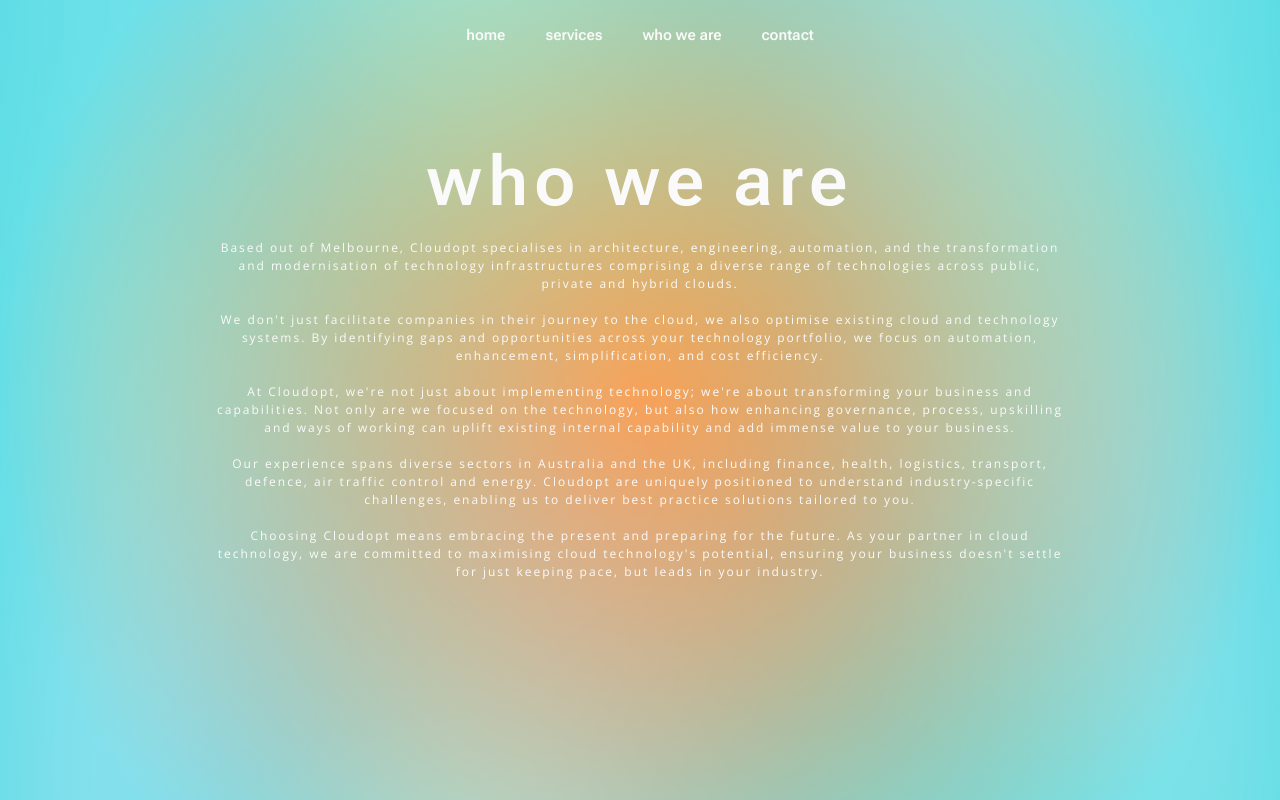
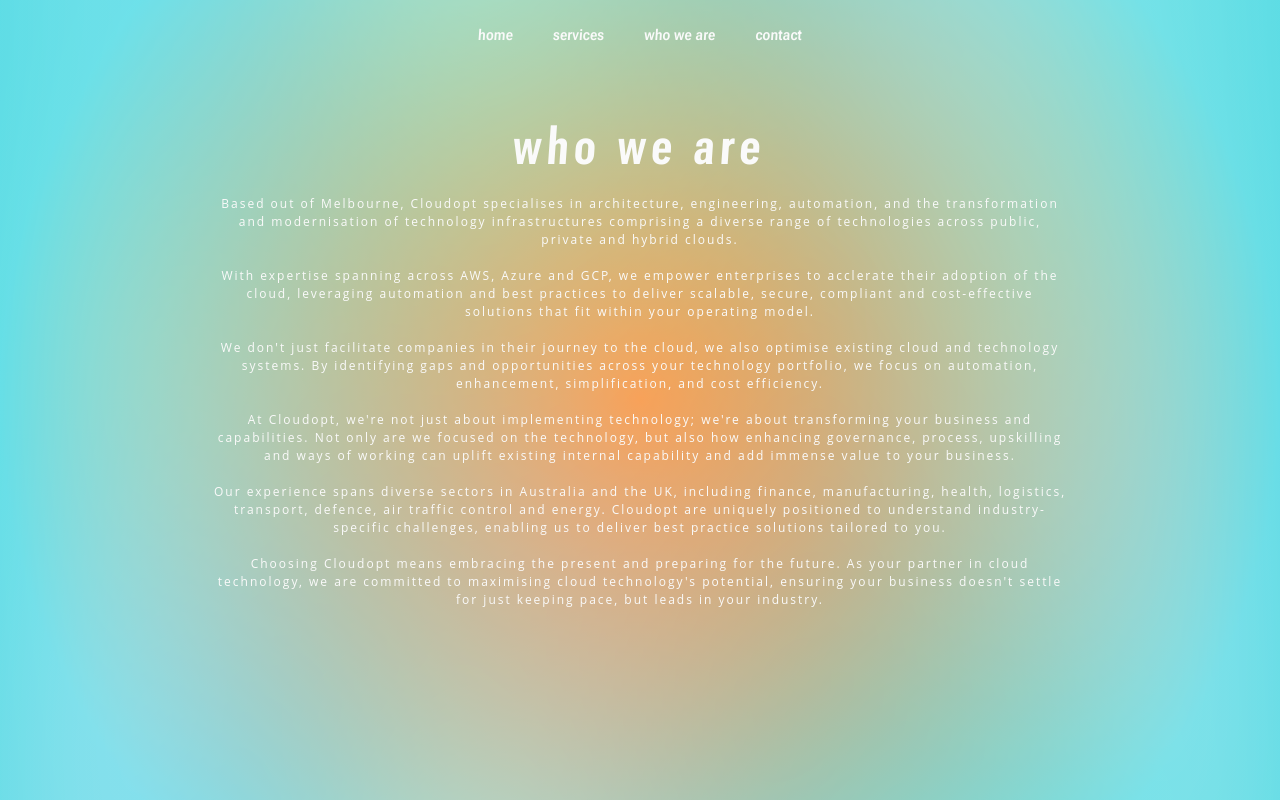
Before and after one commit to jaseblenner/wwwcloudoptcomau, an Astro site in the folder app/: page /whoweare in a window 1280 px wide. Built offline with nearby package versions, Linux system fonts and the light colour scheme; Astro itself is replaced by a stand-in of ours; some icons are missing.

Commit message:
we now preload our hero logo and fonts

```diff
--- a/app/src/components/BaseHead.astro
+++ b/app/src/components/BaseHead.astro
@@ -47,6 +47,10 @@ const image = new URL(Astro.props.image || 'assets/images/card.png', Astro.site)
 <meta property="twitter:description" content={description} />
 <meta property="twitter:image" content={image} />
 
+<!-- Local Assets -->
+<link rel="preload" href="/assets/fonts/roboto-flex.woff2" as="font" type="font/woff2" crossorigin="anonymous">
+<link rel="preload" as="image" href="/assets/images/hero-logo.png">
+
 <!-- Google Fonts -->
 <link rel="preconnect" href="https://fonts.googleapis.com">
 <link rel="preconnect" href="https://fonts.gstatic.com" crossorigin>
@@ -61,12 +65,3 @@ onload="this.onload=null;this.rel='stylesheet'">
     rel="stylesheet"
     type="text/css">
 </noscript>
-
-<link rel="preload" href="https://fonts.googleapis.com/css2?family=Roboto+Flex:opsz,slnt,wdth,wght@8..144,-4,40,600;8..144,-4,59.1,600;8..144,-4,125,600&family=Open+Sans&display=swap" as="style"
-onload="this.onload=null;this.rel='stylesheet'">
-<noscript>
-  <link
-    href="https://fonts.googleapis.com/css2?family=Roboto+Flex:opsz,slnt,wdth,wght@8..144,-4,40,600;8..144,-4,59.1,600;8..144,-4,125,600&family=Open+Sans&display=swap"
-    rel="stylesheet"
-    type="text/css">
-</noscript>
--- a/app/src/pages/index.astro
+++ b/app/src/pages/index.astro
@@ -25,9 +25,7 @@ const seo = {
     <!-- Hero article -->
     <article class="hero__article">
       <img src="/assets/images/hero-logo.png" class="image-fade-in" alt="cloudopt">
-      <!-- Your text on line 27 goes here -->
       <h2 class="fade-in">cloudopt</h2>
-      <h5 class="fade-in">☁️ melbourne, australia</h5>
     </article>
   </Container>
 </Layout>
--- a/app/src/pages/whoweare.astro
+++ b/app/src/pages/whoweare.astro
@@ -32,11 +32,13 @@ const seo = {
         <br>
         Based out of Melbourne, Cloudopt specialises in architecture, engineering, automation, and the transformation and modernisation of technology infrastructures comprising a diverse range of technologies across public, private and hybrid clouds.
         <br><br>
+        With expertise spanning across AWS, Azure and GCP, we empower enterprises to acclerate their adoption of the cloud, leveraging automation and best practices to deliver scalable, secure, compliant and cost-effective solutions that fit within your operating model.
+        <br><br>
         We don't just facilitate companies in their journey to the cloud, we also optimise existing cloud and technology systems. By identifying gaps and opportunities across your technology portfolio, we focus on automation, enhancement, simplification, and cost efficiency.
         <br><br>
         At Cloudopt, we're not just about implementing technology; we're about transforming your business and capabilities. Not only are we focused on the technology, but also how enhancing governance, process, upskilling and ways of working can uplift existing internal capability and add immense value to your business.
         <br><br>
-        Our experience spans diverse sectors in Australia and the UK, including finance, health, logistics, transport, defence, air traffic control and energy. Cloudopt are uniquely positioned to understand industry-specific challenges, enabling us to deliver best practice solutions tailored to you.
+        Our experience spans diverse sectors in Australia and the UK, including finance, manufacturing, health, logistics, transport, defence, air traffic control and energy. Cloudopt are uniquely positioned to understand industry-specific challenges, enabling us to deliver best practice solutions tailored to you.
         <br><br>
         Choosing Cloudopt means embracing the present and preparing for the future. As your partner in cloud technology, we are committed to maximising cloud technology's potential, ensuring your business doesn't settle for just keeping pace, but leads in your industry.
       </p>
--- a/app/src/styles/main.css
+++ b/app/src/styles/main.css
@@ -86,7 +86,7 @@ h1 {
 }
 
 h2 {
-  font-size: var(--step-4);
+  font-size: var(--step-3);
   font-family: var(--font-family-heading);
   line-height: 1;
   letter-spacing: 6px;
@@ -192,3 +192,13 @@ p, li {
   0% {opacity:0;}
   100% {opacity:1;}
 }
+
+@font-face {
+  font-family: 'Roboto Flex';
+  font-style: oblique 4deg;
+  font-weight: 600;
+  font-stretch: 40%;
+  font-display: swap;
+  src: url(/assets/fonts/roboto-flex.woff2) format('woff2');
+  unicode-range: U+0000-00FF, U+0131, U+0152-0153, U+02BB-02BC, U+02C6, U+02DA, U+02DC, U+0304, U+0308, U+0329, U+2000-206F, U+2074, U+20AC, U+2122, U+2191, U+2193, U+2212, U+2215, U+FEFF, U+FFFD;
+}
```
Also changed, not shown: .pre-commit-config.yaml, app/public/assets/fonts/roboto-flex.woff2 (added), 2 other files.
